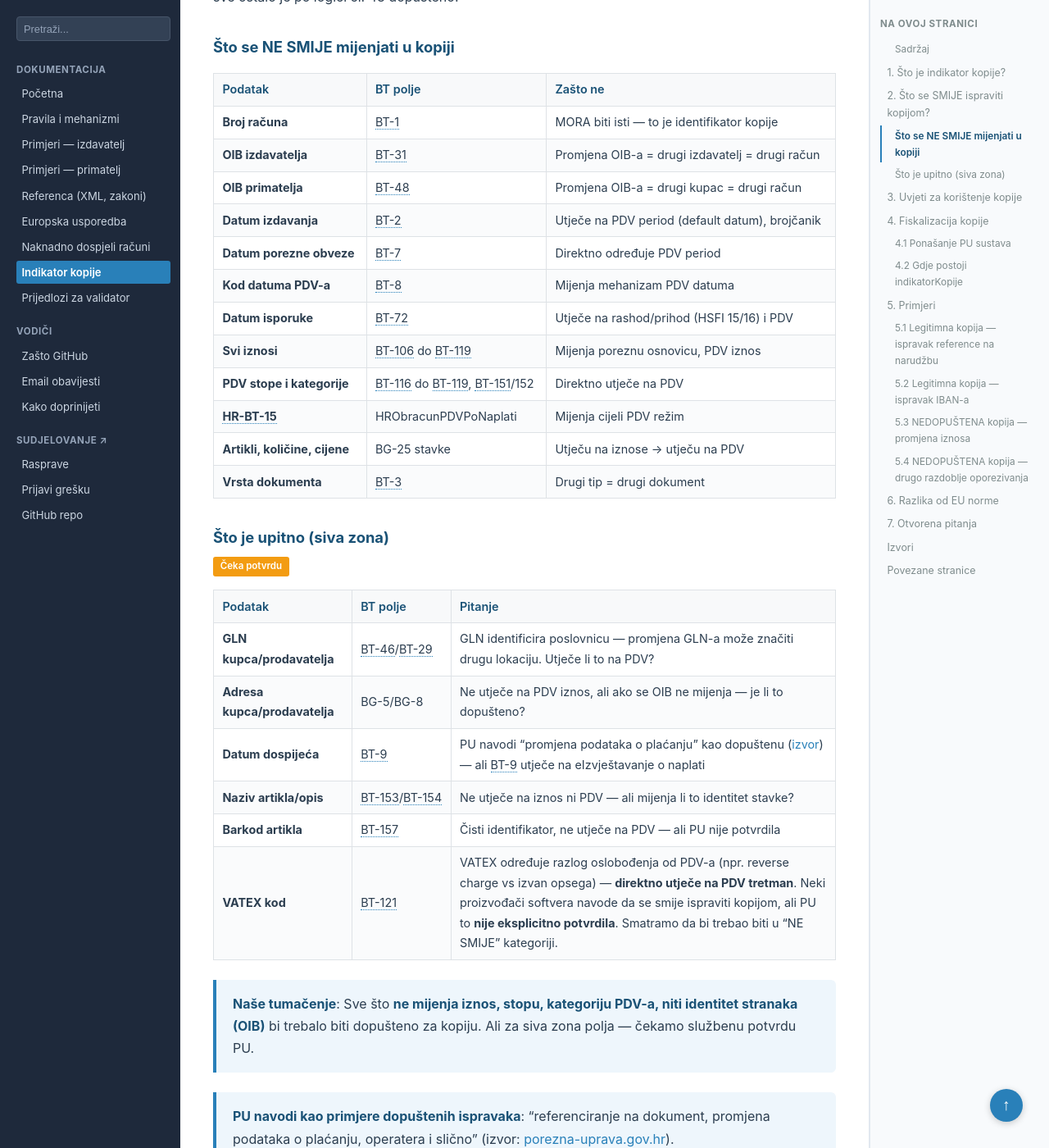
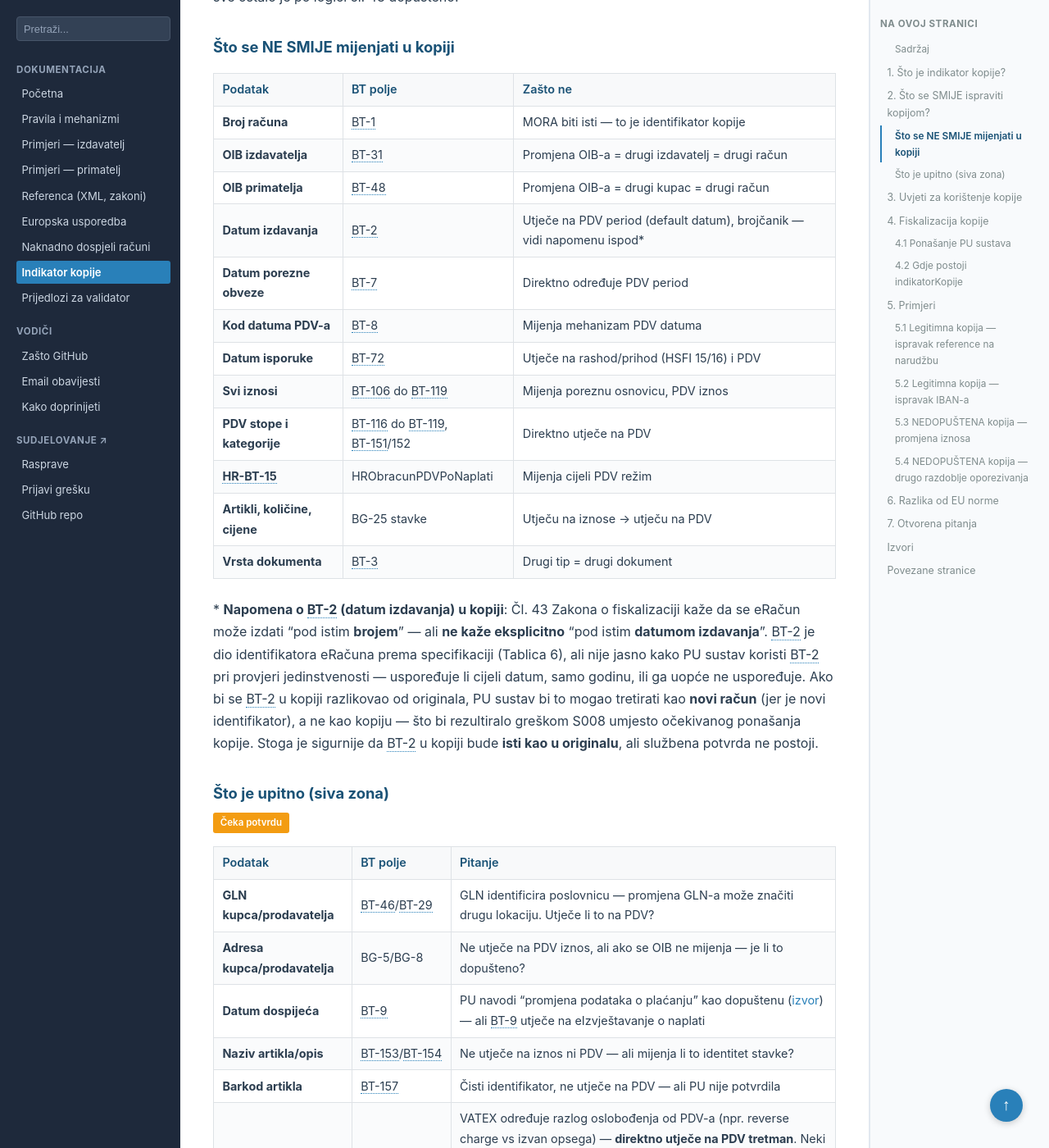
Before and after one commit to dageci/eracun-fiskalizacija-datumi, a Jekyll site: the page built from docs/indikator-kopije.md, in a window 1280 px wide and 1400 px high, scrolled down 3225 px. Shown: the whole window at 82% size. Built offline with Jekyll 4.4.1, drawn with Linux system fonts in a browser that asks for light colours.

Commit message:
BT-2 u kopiji: napomena — čl. 43 kaže "isti broj" ne "isti datum"
Zakon ne kaže eksplicitno mora li BT-2 biti isti. BT-2 jest dio
identifikatora po specifikaciji, ali nije jasno kako PU sustav
uspoređuje — sigurnije je isti, ali potvrda ne postoji.

```diff
--- a/docs/indikator-kopije.md
+++ b/docs/indikator-kopije.md
@@ -78,7 +78,7 @@ Ovo znači da `CopyIndicator` / `indikatorKopije` **nije** mehanizam za ponovno
 | **Broj računa** | BT-1 | MORA biti isti — to je identifikator kopije |
 | **OIB izdavatelja** | BT-31 | Promjena OIB-a = drugi izdavatelj = drugi račun |
 | **OIB primatelja** | BT-48 | Promjena OIB-a = drugi kupac = drugi račun |
-| **Datum izdavanja** | BT-2 | Utječe na PDV period (default datum), brojčanik |
+| **Datum izdavanja** | BT-2 | Utječe na PDV period (default datum), brojčanik — vidi napomenu ispod* |
 | **Datum porezne obveze** | BT-7 | Direktno određuje PDV period |
 | **Kod datuma PDV-a** | BT-8 | Mijenja mehanizam PDV datuma |
 | **Datum isporuke** | BT-72 | Utječe na rashod/prihod (HSFI 15/16) i PDV |
@@ -87,6 +87,8 @@ Ovo znači da `CopyIndicator` / `indikatorKopije` **nije** mehanizam za ponovno
 | **HR-BT-15** | HRObracunPDVPoNaplati | Mijenja cijeli PDV režim |
 | **Artikli, količine, cijene** | BG-25 stavke | Utječu na iznose → utječu na PDV |
 | **Vrsta dokumenta** | BT-3 | Drugi tip = drugi dokument |
+
+\* **Napomena o BT-2 (datum izdavanja) u kopiji**: Čl. 43 Zakona o fiskalizaciji kaže da se eRačun može izdati "pod istim **brojem**" — ali **ne kaže eksplicitno** "pod istim **datumom izdavanja**". BT-2 je dio identifikatora eRačuna prema specifikaciji (Tablica 6), ali nije jasno kako PU sustav koristi BT-2 pri provjeri jedinstvenosti — uspoređuje li cijeli datum, samo godinu, ili ga uopće ne uspoređuje. Ako bi se BT-2 u kopiji razlikovao od originala, PU sustav bi to mogao tretirati kao **novi račun** (jer je novi identifikator), a ne kao kopiju — što bi rezultiralo greškom S008 umjesto očekivanog ponašanja kopije. Stoga je sigurnije da BT-2 u kopiji bude **isti kao u originalu**, ali službena potvrda ne postoji.
 
 ### Što je upitno (siva zona)
 <div style="margin-top:-0.5rem;margin-bottom:0.5rem;"><span style="display:inline-block;background:#f39c12;color:white;font-size:0.72rem;font-weight:600;padding:0.15rem 0.55rem;border-radius:3px;cursor:help;" title="Ovo je autorovo tumačenje koje još nije službeno potvrđeno od Porezne uprave. Sadržaj treba tretirati kao prijedlog za raspravu, ne kao uputu.">Čeka potvrdu</span></div>
```
